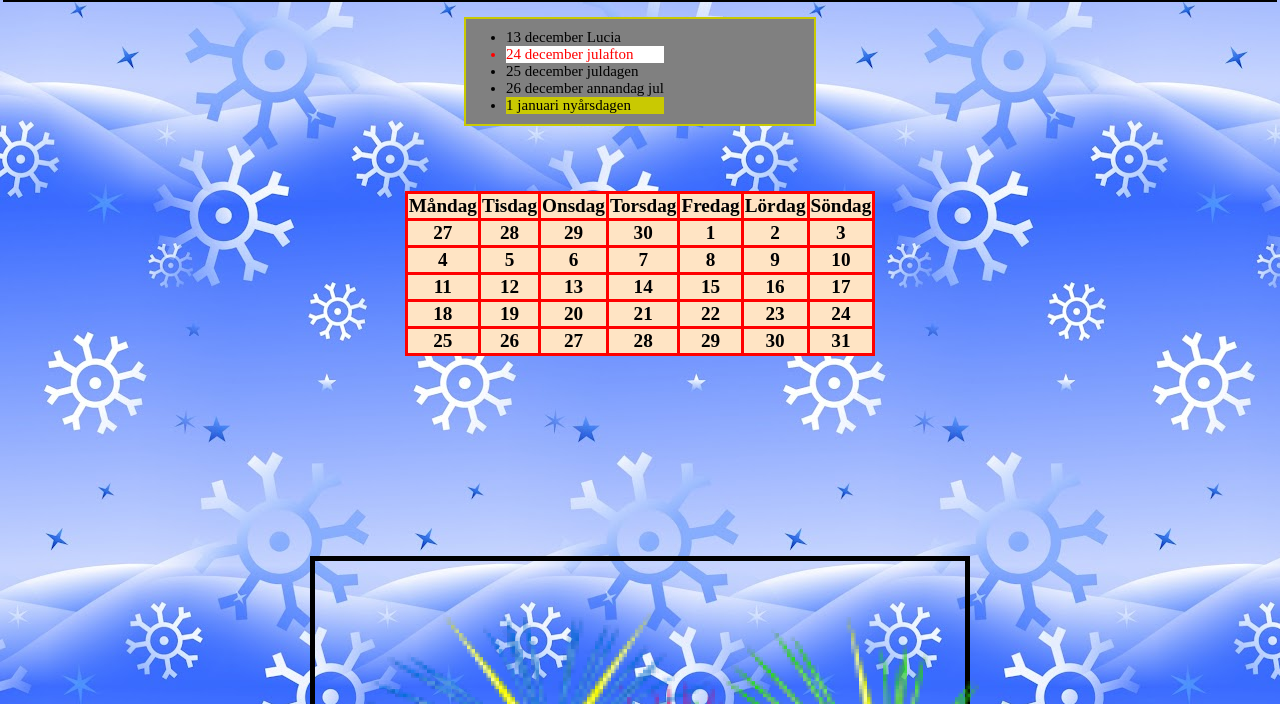
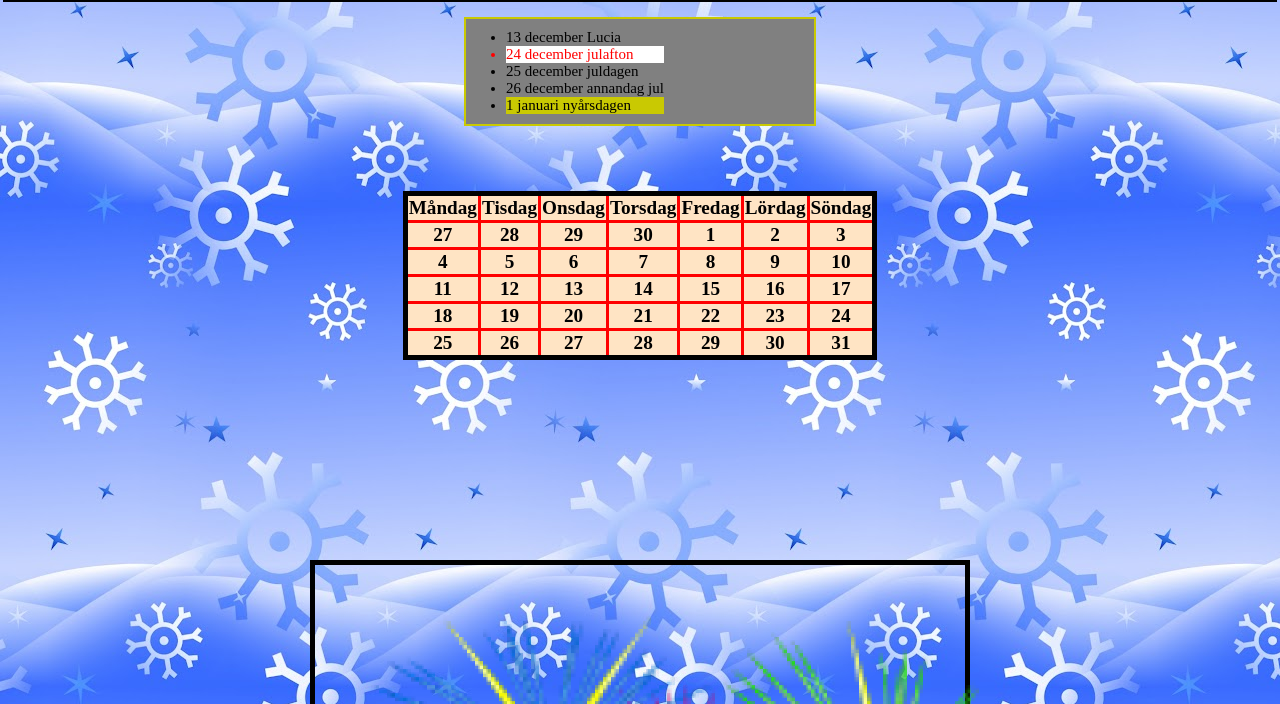
Before and after one commit to te22e-berg-vincent/Uppgift-1, a plain HTML site: page index.html in a window 1280 px wide. Shown: the part 96-800 px from the top of the page. Drawn offline with Linux system fonts and the light colour scheme.

Commit message:
hallon v.5

```diff
--- a/main.html
+++ b/index.html
@@ -26,7 +26,7 @@
 
 </ul>
 
-<table class="kal">
+<table >
     <tr >
       <th class="dgr">Måndag</th>
       <th class="dgr">Tisdag</th>
--- a/style.css
+++ b/style.css
@@ -62,14 +62,3 @@ width: 650px;
 height: 400px;
 
 }
-.kal{
-text-align: center;
-border: solid black;
-padding: 5px;
-}
-
-.kal *{
-    border-collapse: collapse;
-border: solid red;
-
-}
```
